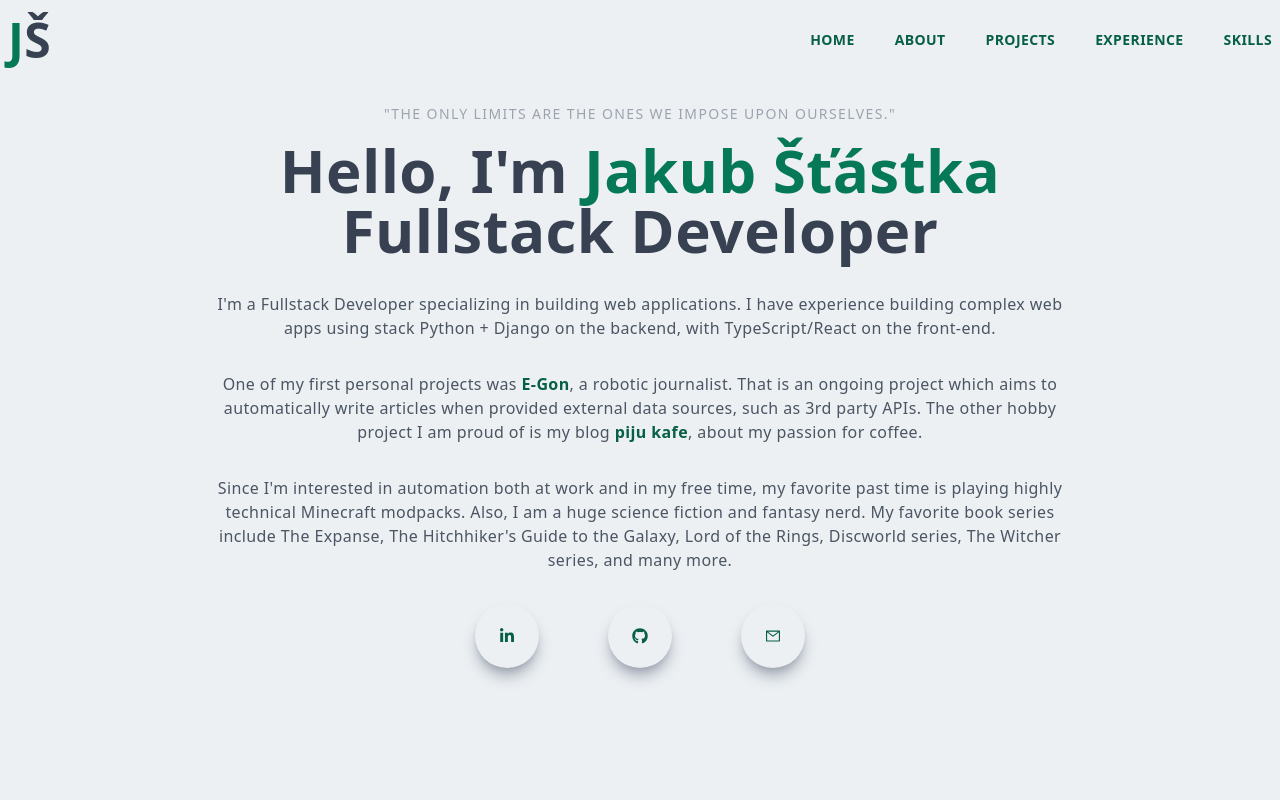
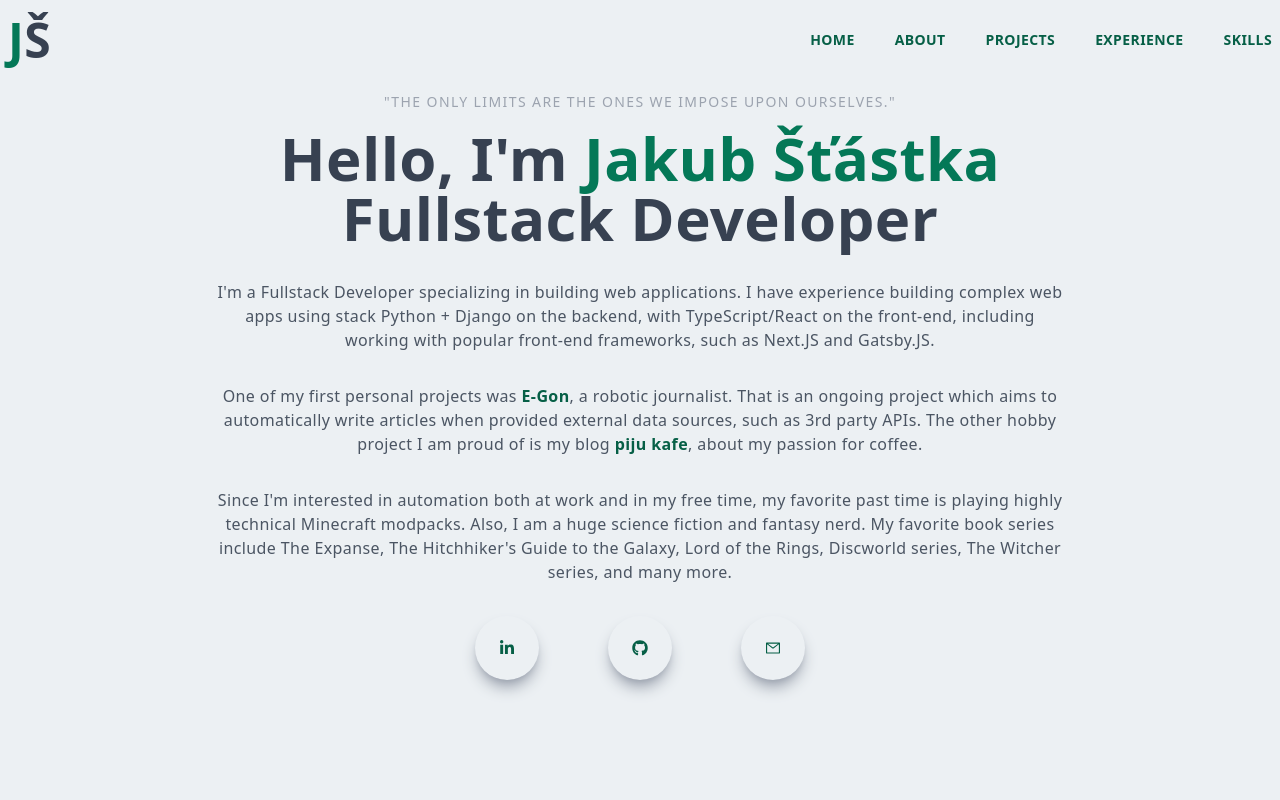
Before and after one commit to jakubstastka/next-js-react-resume-site, a Next.js app: page / in a window 1280 px wide. Shown: the top 800 px of the page. Built offline with nearby package versions, Linux system fonts and the light colour scheme.

Commit message:
edited main component

```diff
--- a/components/Main.jsx
+++ b/components/Main.jsx
@@ -19,7 +19,8 @@ export default function Main() {
             I&apos;m a Fullstack Developer specializing in building web
             applications. I have experience building complex web apps using
             stack Python + Django on the backend, with TypeScript/React on the
-            front-end.
+            front-end, including working with popular front-end frameworks, such
+            as Next.JS and Gatsby.JS.
           </p>
           <p className="py-4 text-gray-600 max-w-[70%] m-auto">
             One of my first personal projects was{" "}
```
